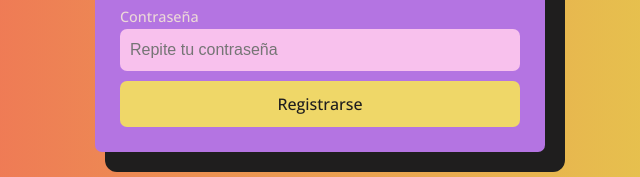
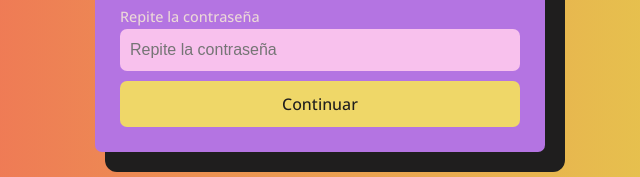
Before and after one commit to Humber70/form, a plain HTML site: page index.html in a window 1280 px wide. Shown: the part 468-645 px from the top of the page, 320-960 px from the left. Drawn offline with nearby package versions, Linux system fonts and the light colour scheme.

Commit message:
refactor: se modificaron atributos del password

```diff
--- a/index.html
+++ b/index.html
@@ -38,13 +38,12 @@
                 </div>
 
                 <div class="login">
-                    <label for="pass">Contraseña</label>
-                    <input type="password" name="pass" id="pass-repeat" placeholder="Repite tu contraseña">
+                    <label for="pass-repeat">Repite la contraseña</label>
+                    <input type="password" name="pass-repeat" id="pass-repeat" placeholder="Repite la contraseña">
                 </div>
 
                 <div class="login">
-
-                    <input type="submit" name="btn" id="btn" value="Registrarse">
+                    <input type="submit" name="btn" id="btn" value="Continuar">
                 </div>
 
             </form>
```
